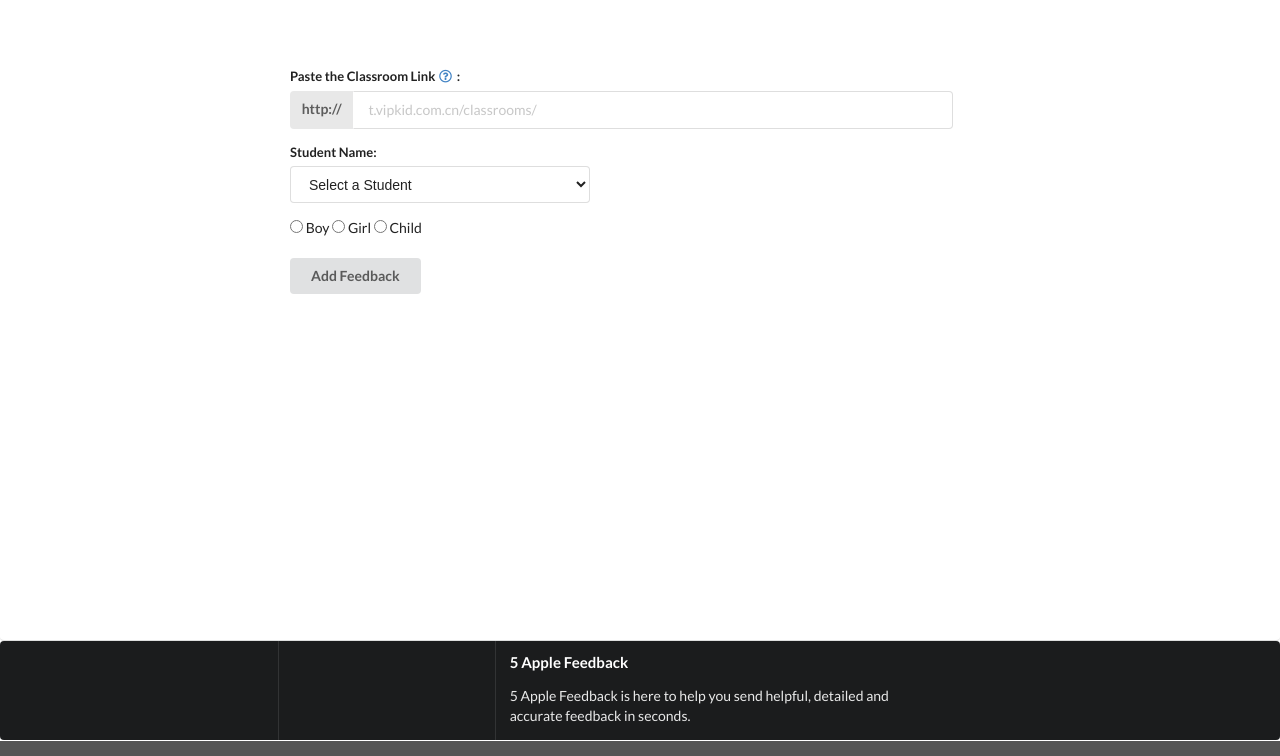
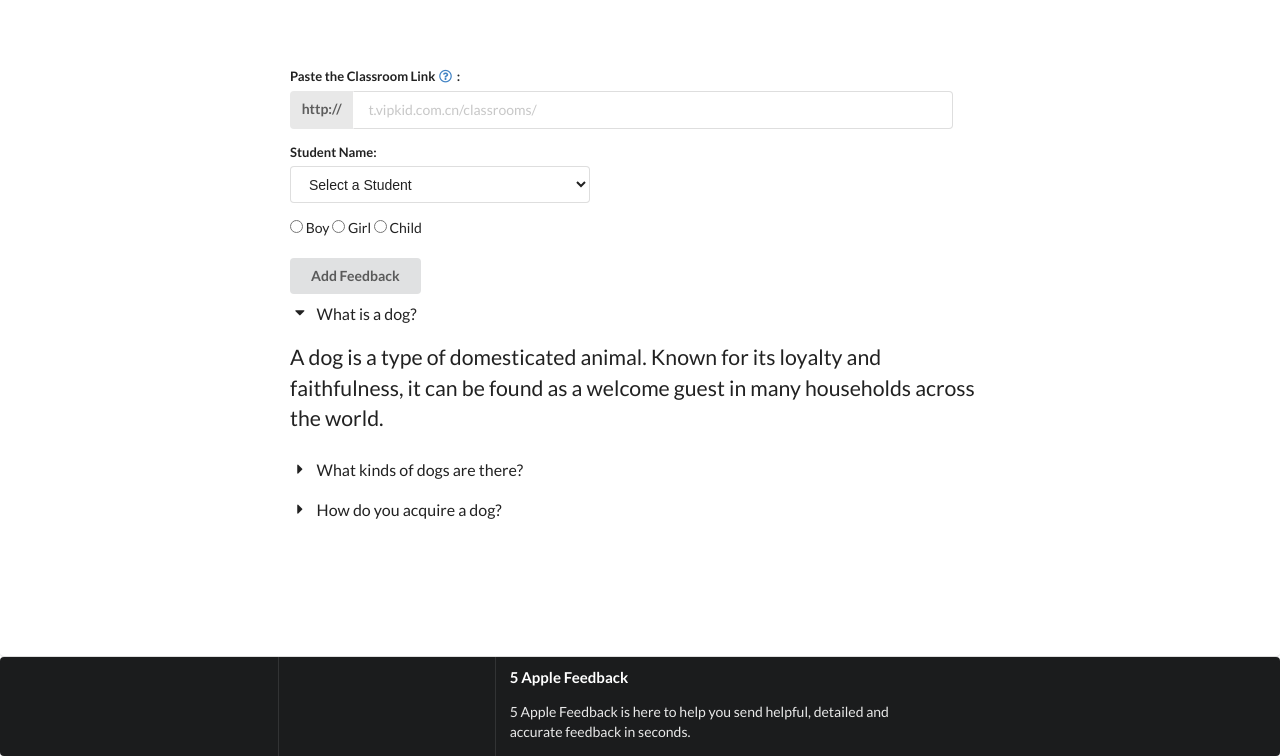
Before and after one commit to schamblee/ESL-Feedback-Templates, a website: page public/feedback.html in a window 1280 px wide. Shown: the part 59-815 px from the top of the page. Drawn offline with nearby package versions, Linux system fonts and the light colour scheme.

Commit message:
Update register form html

```diff
--- a/public/feedback.html
+++ b/public/feedback.html
@@ -66,9 +66,34 @@
     </form>
     <section class="js-output" aria-live="assertive" hidden>
     </section>
+    <div class="ui accordion">
+  <div class="active title">
+    <i class="dropdown icon"></i>
+    What is a dog?
+  </div>
+  <div class="active content">
+    <p>A dog is a type of domesticated animal. Known for its loyalty and faithfulness, it can be found as a welcome guest in many households across the world.</p>
+  </div>
+  <div class="title">
+    <i class="dropdown icon"></i>
+    What kinds of dogs are there?
+  </div>
+  <div class="content">
+    <p>There are many breeds of dogs. Each breed varies in size and temperament. Owners often select a breed of dog that they find to be compatible with their own lifestyle and desires from a companion.</p>
+  </div>
+  <div class="title">
+    <i class="dropdown icon"></i>
+    How do you acquire a dog?
+  </div>
+  <div class="content">
+    <p>Three common ways for a prospective owner to acquire a dog is from pet shops, private owners, or shelters.</p>
+    <p>A pet shop may be the most convenient way to buy a dog. Buying a dog from a private owner allows you to assess the pedigree and upbringing of your dog before choosing to take it home. Lastly, finding your dog from a shelter, helps give a good home to a dog who may not find one so readily.</p>
   </div>
 </div>
   </div>
+  </div>
+  </div>
+
   </main>
   <div class="ui inverted vertical footer segment">
     <div class="ui container">
--- a/public/feedback.js
+++ b/public/feedback.js
@@ -1,4 +1,6 @@
-
+$(document).ready(function(){
+                $('.ui.accordion').accordion();
+             });
 
 
 // this is mock data, but when we create our API
```
